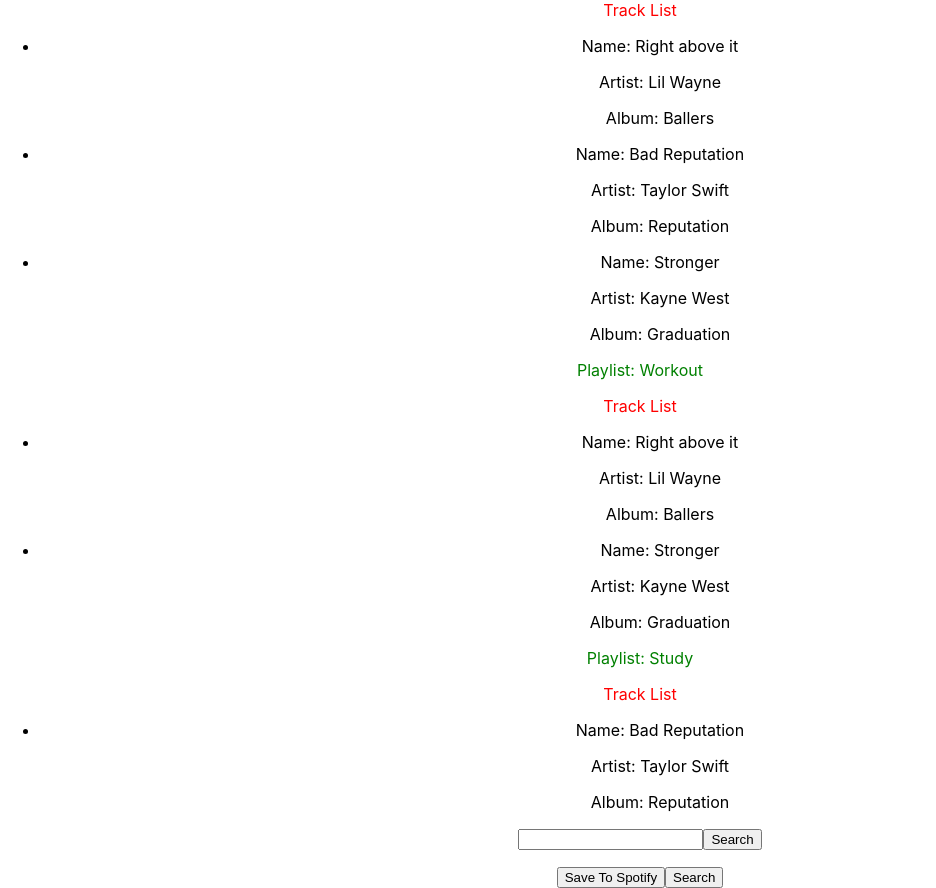
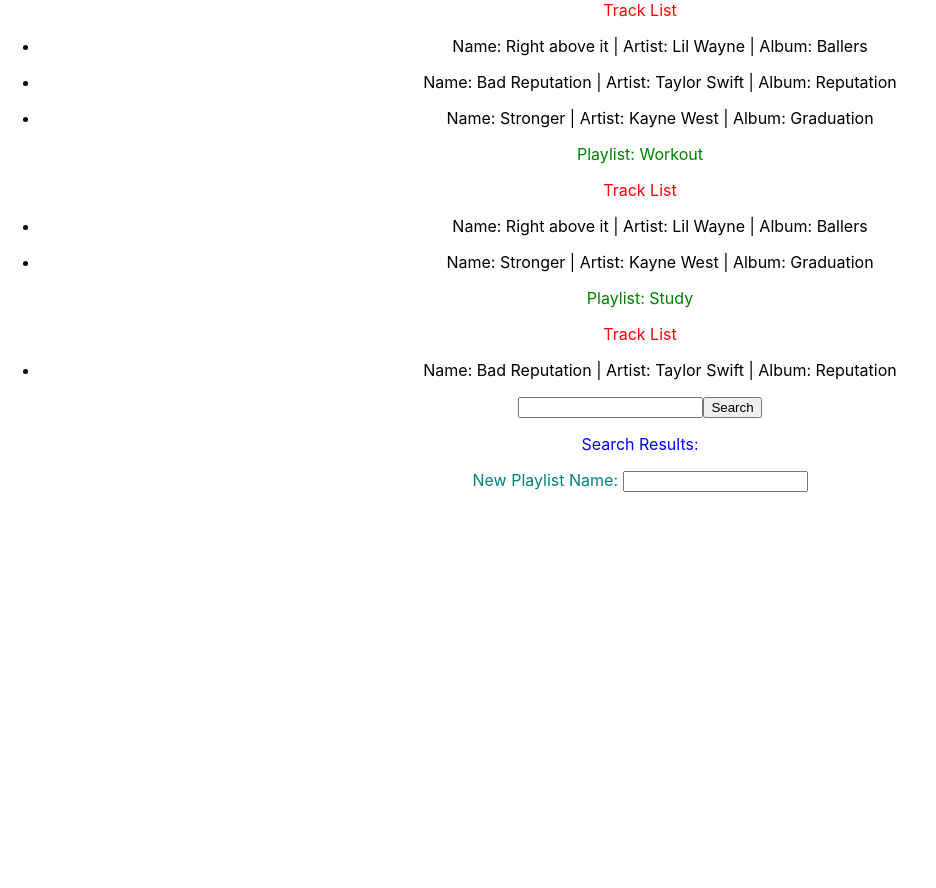
Before and after one commit to gajendrabisht/jammming, a React (Create React App) app: page / in a window 1280 px wide. Shown: the whole page, without its empty margins (0-936 px from the left). After the commit the page ends 800 px from the top, so only its background shows below. Built offline with nearby package versions, Linux system fonts and the light colour scheme.

Commit message:
Search complete.. adding track wip

```diff
--- a/src/App.js
+++ b/src/App.js
@@ -2,7 +2,9 @@
 import React, {useState} from 'react';
 import Tracklist from './components/Tracklist';
 import Playlist from "./components/Playlist";
-import SearchBar from "./components/SearchBar"
+import SearchBar from "./components/SearchBar";
+import SearchResults from "./components/SearchResults";
+import NewPlaylist from "./components/NewPlaylist";
 
 function App() {
     const tracks = [
@@ -37,21 +39,33 @@
         }
     ];
 
-    const handleSearchClick = (trackName) => {
-        setSearchResults(tracks.filter(t => t.name === trackName));
+    const handleSearchTermChange = (event) => {
+        setSearchTerm(event.target.value);
+    };
+
+    const handleSearchClick = () => {
+        setSearchResults(tracks.filter(t => t.name === searchTerm));
+    };
+
+    const handleAddTrack = (trackId) => {
+        if (!selectedTracks.find(t => t.id === trackId)) {
+            setSelectedTracks([tracks.find(t => t.id === trackId), ...selectedTracks]);
+        }
     };
 
     const [searchTerm, setSearchTerm] = useState("");
     const [searchResults, setSearchResults] = useState([]);
     const [playlists, setPlaylists] = useState(playlistsInitial);
+    const [selectedTracks, setSelectedTracks] = useState([]);
+    const [newPlaylistName, setNewPlaylistName] = useState("");
 
     return (
         <div className="App">
             <Tracklist tracks={tracks}/>
             <Playlist playlists={playlists}/>
-            <SearchBar searchTerm={searchTerm} onClick={handleSearchClick}/>
-            <button>Save To Spotify</button>
-            <button>Search</button>
+            <SearchBar searchTerm={searchTerm} onChange={handleSearchTermChange} onClick={handleSearchClick}/>
+            <SearchResults tracks={searchResults} handleAddTrack={handleAddTrack}/>
+            <NewPlaylist tracks={selectedTracks} newPlaylistName={newPlaylistName}/>
         </div>
     );
 }
--- /dev/null
+++ b/src/components/NewPlaylist.js
@@ -0,0 +1,20 @@
+function NewPlaylist({tracks, newPlaylistName}) {
+    return (
+        <div>
+            <label style={{color: "teal"}}>New Playlist Name: </label>
+            <input type="text" value={newPlaylistName}></input>
+            <ul>
+                {
+                    tracks.map(track => (
+                        <li>
+                            <p>{track.name} | {track.artist} | {track.album}</p>
+                            {/*<button onClick={addTrack(track.id)}/>*/}
+                        </li>
+                    ))
+                }
+            </ul>
+        </div>
+    );
+}
+
+export default NewPlaylist;
--- a/src/components/SearchBar.js
+++ b/src/components/SearchBar.js
@@ -1,8 +1,8 @@
-function SearchBar({searchTerm, onClick}) {
+function SearchBar({searchTerm, onChange, onClick}) {
     return (
         <div>
             <p>
-                <input type='text' value={searchTerm}/>
+                <input type="text" value={searchTerm} onChange={onChange}/>
                 <button onClick={onClick}>Search</button>
             </p>
         </div>
--- a/src/components/SearchResults.js
+++ b/src/components/SearchResults.js
@@ -1,5 +1,19 @@
-function SearchResults() {
-    return;
+function SearchResults({tracks, handleAddTrack}) {
+    return (
+        <div>
+            <p style={{color: "blue"}}>Search Results:</p>
+            <ul>
+                {
+                    tracks.map( track => (
+                        <li>
+                            <p>{track.name} | {track.artist} | {track.album}</p>
+                            <button onClick={handleAddTrack(track.id)}>Add Song To New Playlist</button>
+                        </li>
+                    ))
+                }
+            </ul>
+        </div>
+    );
 }
 
 export default SearchResults;
--- a/src/components/Track.js
+++ b/src/components/Track.js
@@ -1,9 +1,7 @@
 function Track({track}) {
     return (
         <li>
-            <p>Name: {track.name}</p>
-            <p>Artist: {track.artist}</p>
-            <p>Album: {track.album}</p>
+            <p>Name: {track.name} | Artist: {track.artist} | Album: {track.album}</p>
         </li>
     );
 }
```
